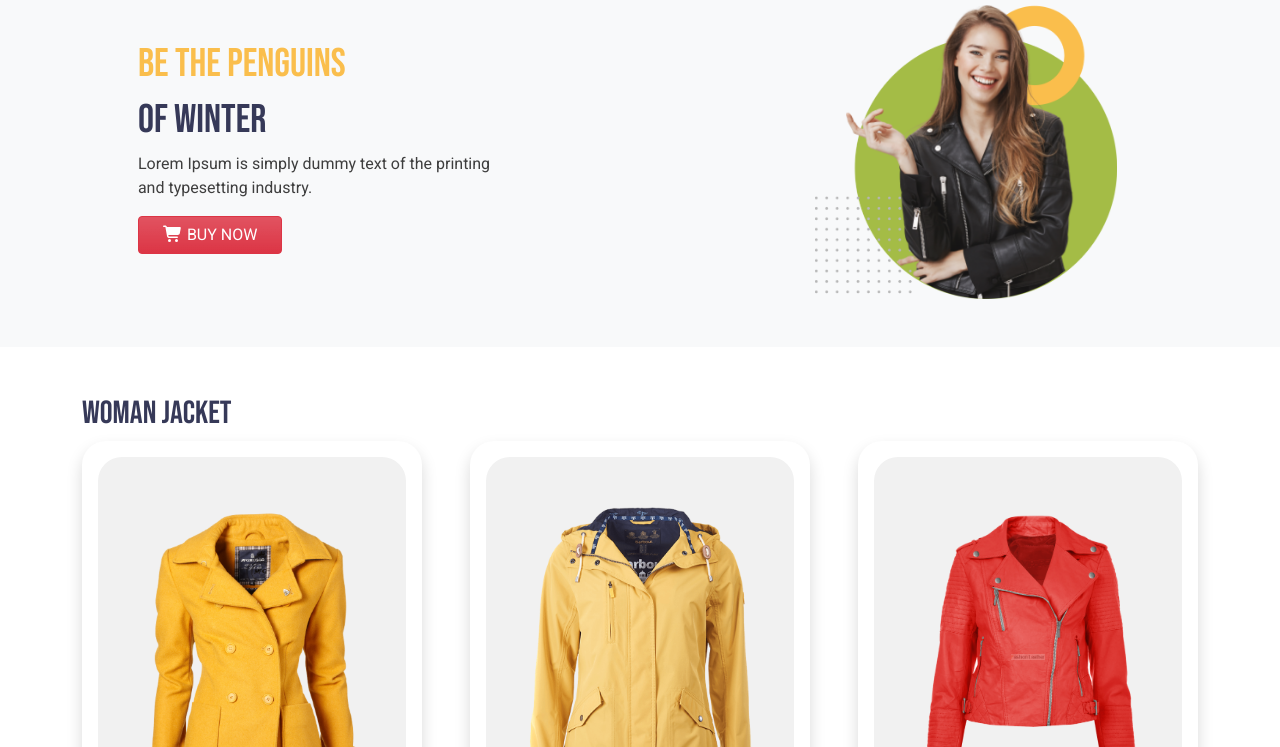
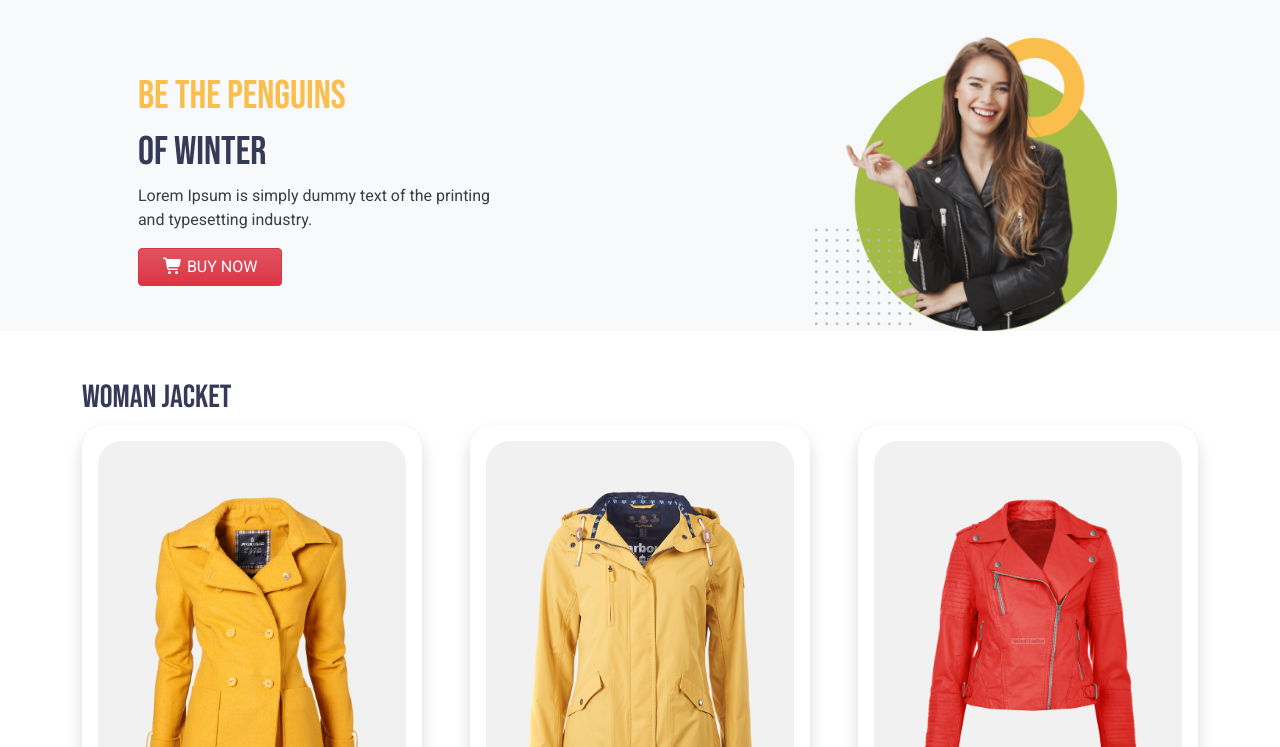
Before and after one commit to Badhan112/penguin-fashion, a plain HTML site: page index.html in a window 1280 px wide. Shown: the part 53-800 px from the top of the page. Drawn offline with Linux system fonts and the light colour scheme.

Commit message:
something customized

```diff
--- a/css/style.css
+++ b/css/style.css
@@ -11,7 +11,9 @@ nav a{
     color: #363958;
     font-weight: 700;
 }
-
+.top-banner{
+    padding-top: 5em;
+}
 h1, h2{
     font-family: 'Bebas Neue', cursive;
 }
--- a/index.html
+++ b/index.html
@@ -51,7 +51,7 @@
         </nav>
 
         <!-- Top Banner Area-->
-        <section class="container-fluid py-5 bg-light top-banner">
+        <section class="container-fluid bg-light top-banner">
             <div class="row g-5">
                 <div class="col-lg-6 col-md-12 col-sm-12 d-flex justify-content-center align-items-center">
                     <div>
```
